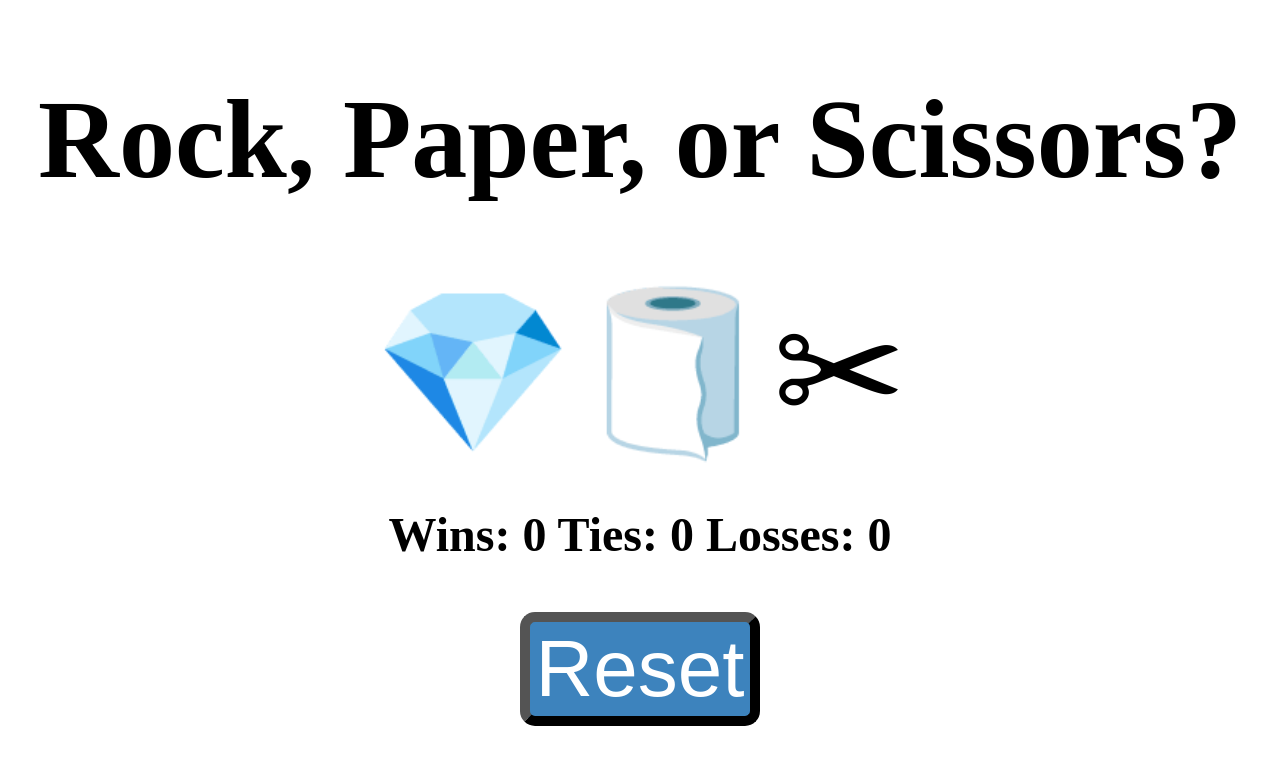
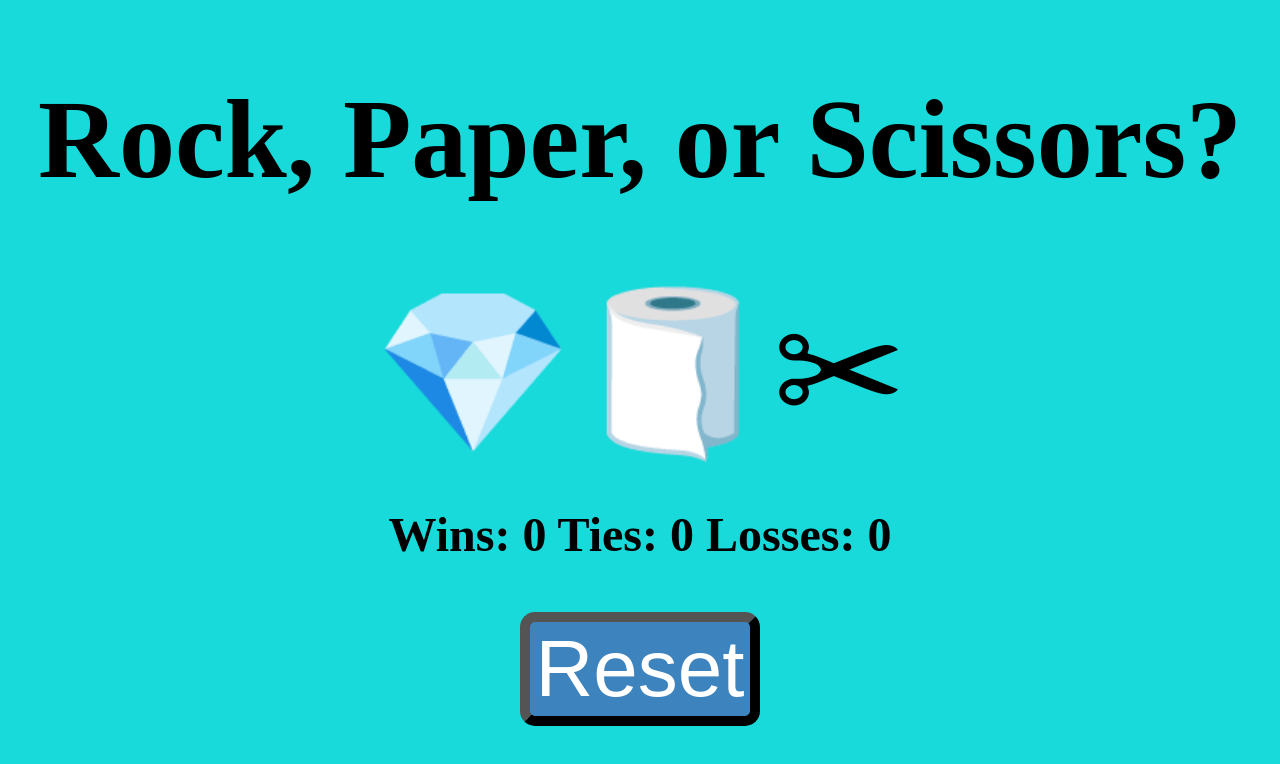
Before and after one commit to erichard413/RockPaperScissors, a plain HTML site: page index.html in a window 1280 px wide. Drawn offline with Linux system fonts and the light colour scheme.

Commit message:
change background to teal

```diff
--- a/app.css
+++ b/app.css
@@ -1,3 +1,7 @@
+body {
+    background-color:rgb(24, 218, 218);
+}
+
 h1 {
     font-size: 7rem;
     text-align : center;
```
